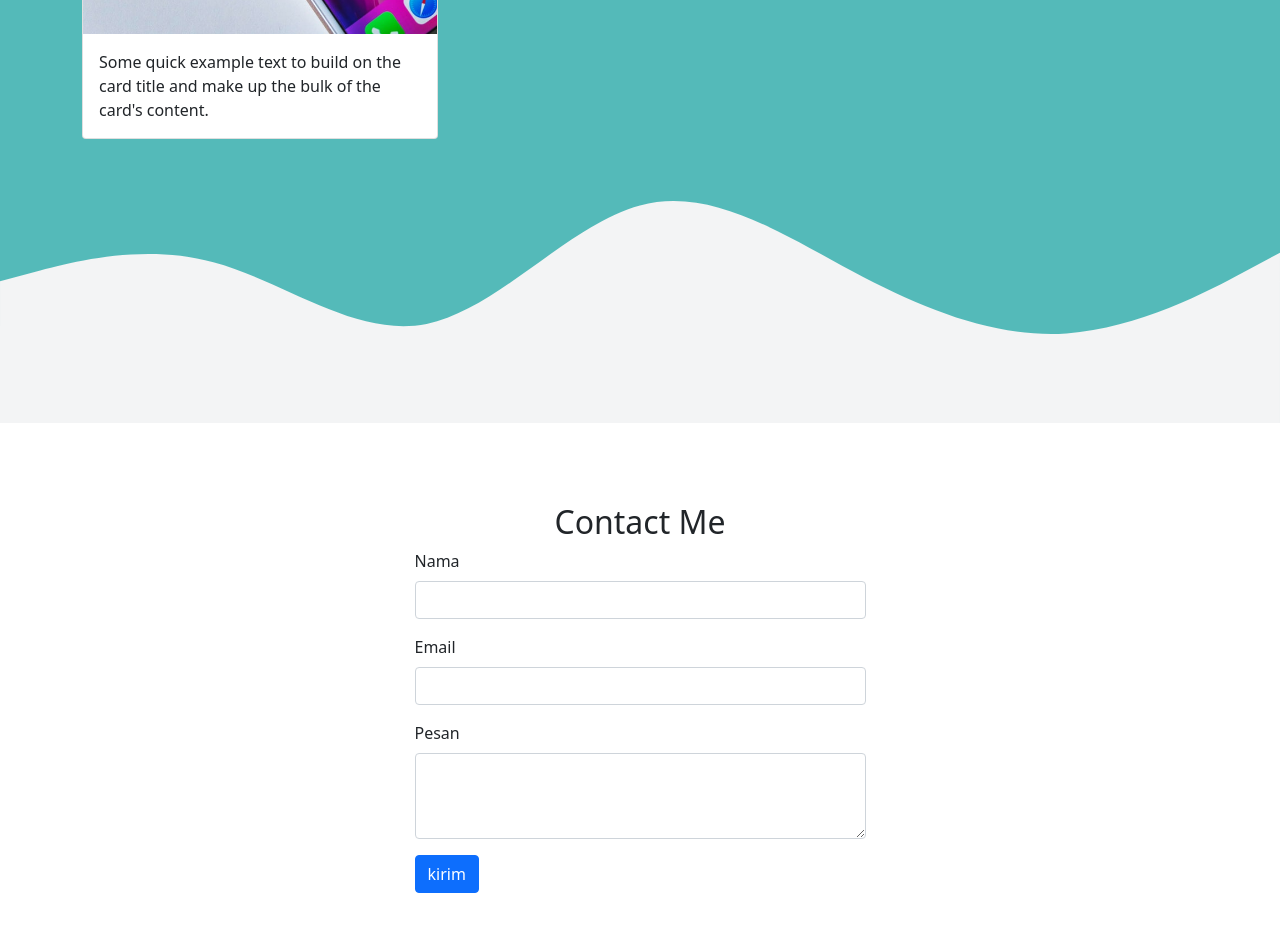
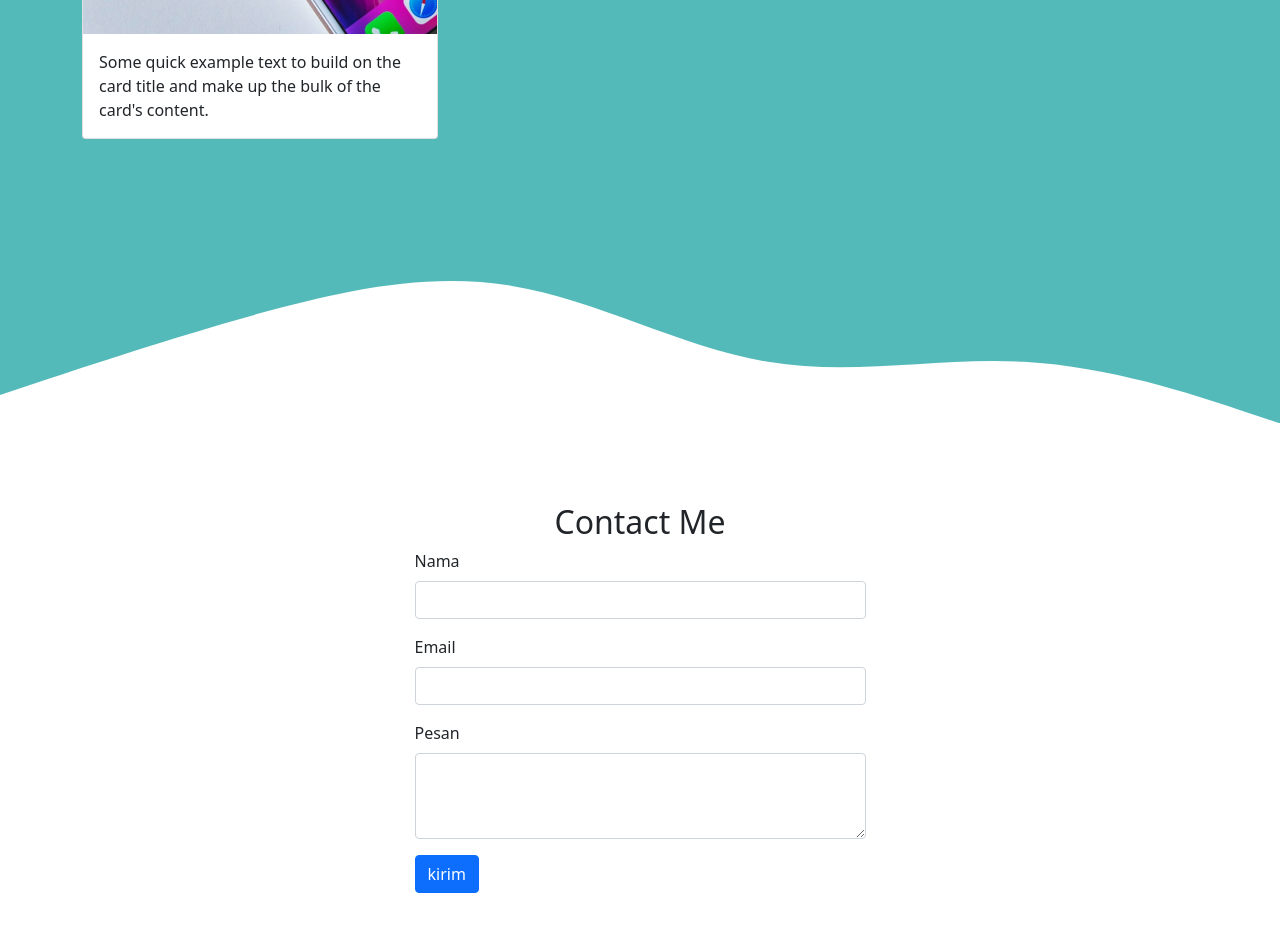
Before and after one commit to hibhaz26/pert1, a plain HTML site: page index.html in a window 1280 px wide. Shown: the part 2060-2991 px from the top of the page. Drawn offline with nearby package versions, Linux system fonts and the light colour scheme.

Commit message:
first commit

```diff
--- a/index.html
+++ b/index.html
@@ -126,9 +126,9 @@
       </div>
       <svg xmlns="http://www.w3.org/2000/svg" viewBox="0 0 1440 320">
         <path
-          fill="#f3f4f5"
+          fill="#ffffff"
           fill-opacity="1"
-          d="M0,160L40,149.3C80,139,160,117,240,138.7C320,160,400,224,480,208C560,192,640,96,720,74.7C800,53,880,107,960,149.3C1040,192,1120,224,1200,218.7C1280,213,1360,171,1400,149.3L1440,128L1440,320L1400,320C1360,320,1280,320,1200,320C1120,320,1040,320,960,320C880,320,800,320,720,320C640,320,560,320,480,320C400,320,320,320,240,320C160,320,80,320,40,320L0,320Z"
+          d="M0,288L48,272C96,256,192,224,288,197.3C384,171,480,149,576,165.3C672,181,768,235,864,250.7C960,267,1056,245,1152,250.7C1248,256,1344,288,1392,304L1440,320L1440,320L1392,320C1344,320,1248,320,1152,320C1056,320,960,320,864,320C768,320,672,320,576,320C480,320,384,320,288,320C192,320,96,320,48,320L0,320Z"
         ></path>
       </svg>
     </section>
```
